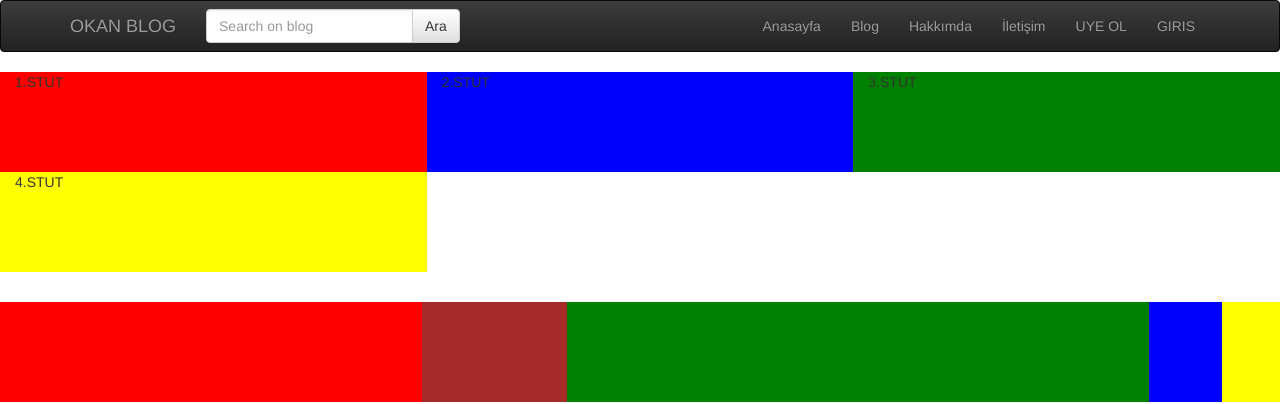
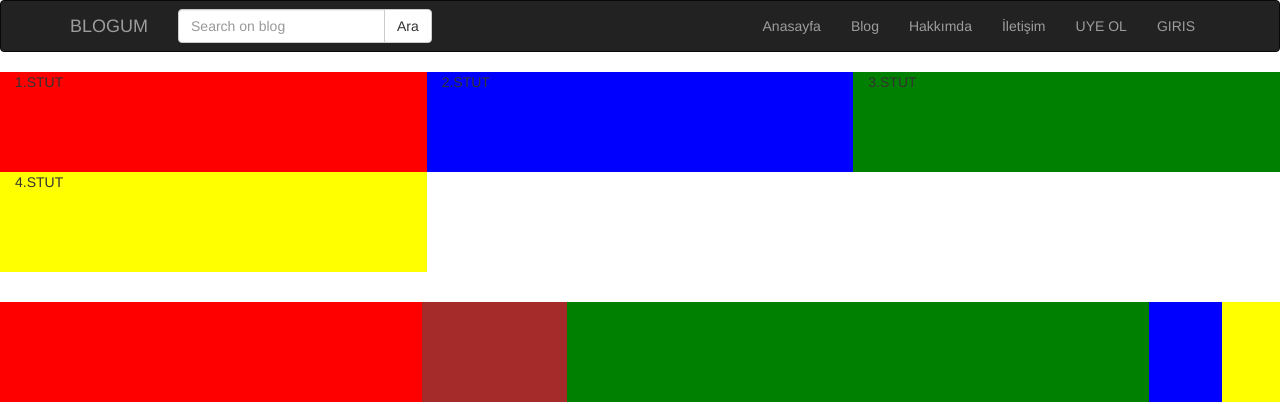
Before and after one commit to HaaaToka/acmBlog, a Django app: page / in a window 1280 px wide. Shown: the top 404 px of the page. Run offline with Django 3.2, Linux system fonts and the light colour scheme; some libraries are stand-ins or nearby versions.

Commit message:
first commit before changes

```diff
--- a/accounts/forms.py
+++ b/accounts/forms.py
@@ -43,5 +43,5 @@ class RegisterForm(forms.ModelForm):
         password2=self.cleaned_data.get('password2')
 
         if password1 and password2 and password1 != password2:
-            raise forms.ValidationError("Passwords not same")
+            raise forms.ValidationError("Passwords not  same")
         return password2
--- a/static/css/style.css
+++ b/static/css/style.css
@@ -1,4 +1,4 @@
 
-body{
-	padding-top: 70px;
-}
+/*body{*/
+	/*padding-top: 70px;*/
+/*}*/
--- a/templates/base.html
+++ b/templates/base.html
@@ -4,9 +4,12 @@
 <html lang="eng">
 <head>
 	<meta charset="UTF-8" name="viewport" content="width=device-width, initial-scale=1">
-	<title>{% block title %}OKAN ALAN YAZILARI{% endblock %}</title>
-	<link rel="stylesheet" href="{% static 'css/bootstrap.min.css' %}">
-	<link rel="stylesheet" href="{% static 'ccs/style.css' %}">
+	<title>Acm Hacettepe Blog - {% block title %}{% endblock %}</title>
+    <link rel="stylesheet"
+          href="//maxcdn.bootstrapcdn.com/bootstrap/3.3.7/css/bootstrap.min.css"
+          integrity="sha384-BVYiiSIFeK1dGmJRAkycuHAHRg32OmUcww7on3RYdg4Va+PmSTsz/K68vbdEjh4u"
+          crossorigin="anonymous">
+	<link rel="stylesheet" href="{% static 'css/style.css' %}">
 </head>
 <body>
 
@@ -17,14 +20,8 @@
 	{% block body %}
 
 	{% endblock %}
-
-<!-- Latest compiled and minified CSS -->
-<link rel="stylesheet" href="//maxcdn.bootstrapcdn.com/bootstrap/3.3.7/css/bootstrap.min.css" integrity="sha384-BVYiiSIFeK1dGmJRAkycuHAHRg32OmUcww7on3RYdg4Va+PmSTsz/K68vbdEjh4u" crossorigin="anonymous">
-
-<!-- Optional theme -->
-<link rel="stylesheet" href="//maxcdn.bootstrapcdn.com/bootstrap/3.3.7/css/bootstrap-theme.min.css" integrity="sha384-rHyoN1iRsVXV4nD0JutlnGaslCJuC7uwjduW9SVrLvRYooPp2bWYgmgJQIXwl/Sp" crossorigin="anonymous">
-
-<!-- Latest compiled and minified JavaScript -->
-<script src="//maxcdn.bootstrapcdn.com/bootstrap/3.3.7/js/bootstrap.min.js" integrity="sha384-Tc5IQib027qvyjSMfHjOMaLkfuWVxZxUPnCJA7l2mCWNIpG9mGCD8wGNIcPD7Txa" crossorigin="anonymous"></script>
+<script src="//maxcdn.bootstrapcdn.com/bootstrap/3.3.7/js/bootstrap.min.js"
+        integrity="sha384-Tc5IQib027qvyjSMfHjOMaLkfuWVxZxUPnCJA7l2mCWNIpG9mGCD8wGNIcPD7Txa"
+        crossorigin="anonymous"></script>
 </body>
 </html>
--- a/templates/header.html
+++ b/templates/header.html
@@ -14,7 +14,7 @@
             </button>
 
             <!-- İsim Soyisim veya Marka İsmi -->
-            <a href="{% url 'home' %}" class="navbar-brand">OKAN BLOG</a>
+            <a href="{% url 'home' %}" class="navbar-brand">BLOGUM</a>
         </div>
 
         <nav class="collapse navbar-collapse" role="navigation">
```
Also changed, not shown: 1 other file.
